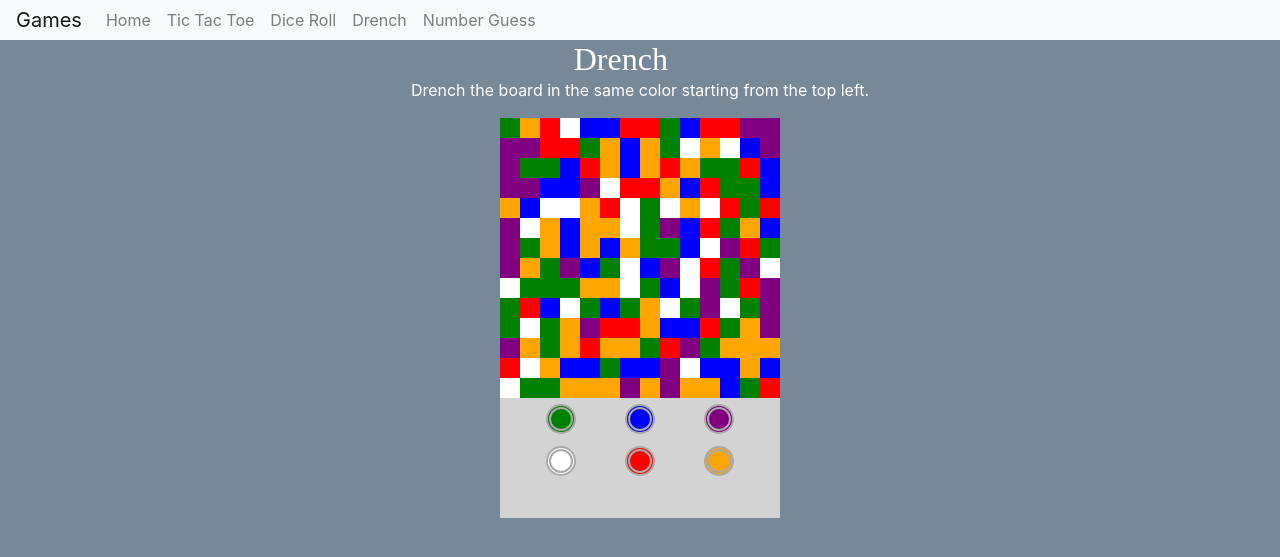
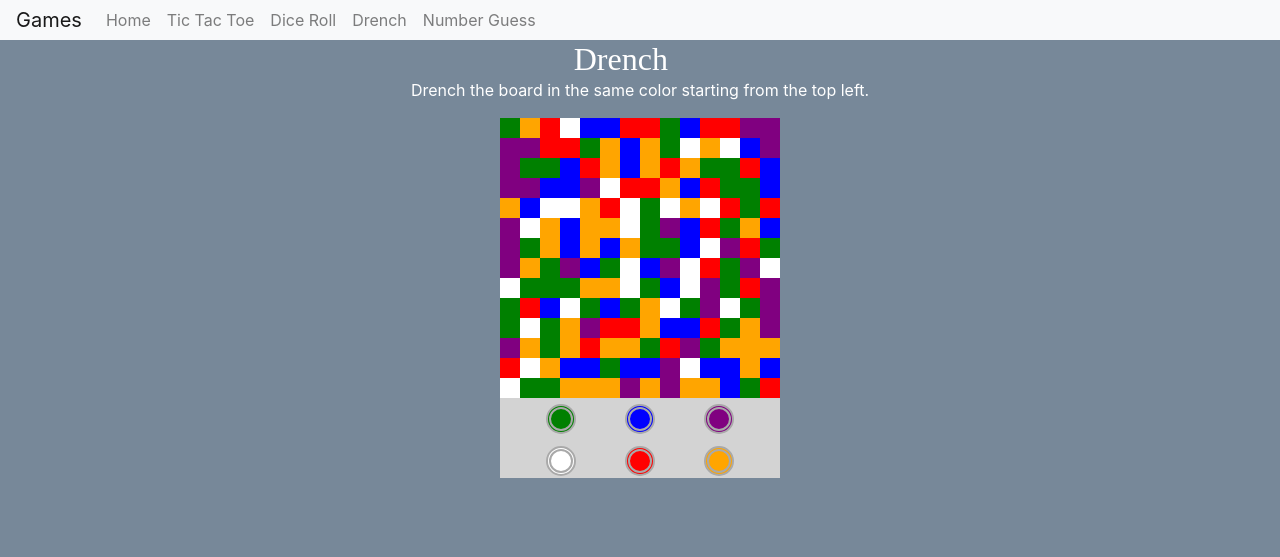
Before and after one commit to brucesensei/web-games, a Jekyll site: the page built from drench.html, in a window 1280 px wide. Shown: the top 557 px of the page. Built offline with Jekyll 4.4.1, drawn with Linux system fonts in a browser that asks for light colours; nearby versions of some CDN libraries.

Commit message:
Update styles.css

```diff
--- a/assets/css/styles.css
+++ b/assets/css/styles.css
@@ -131,7 +131,7 @@ body {
 #r-button-container {
     background: lightgray;
     width: 280px;
-    height: 120px;
+    height: 80px;
     margin: auto;
 }
 
```
